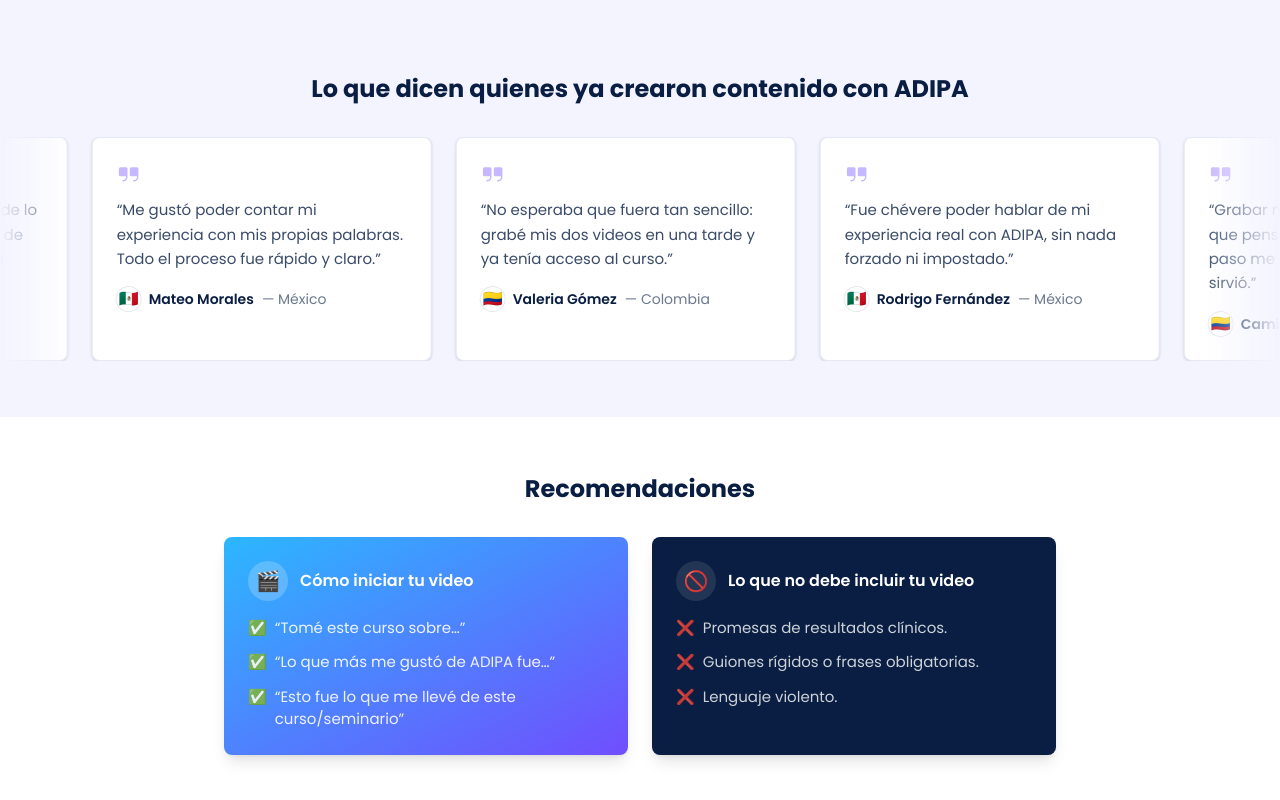
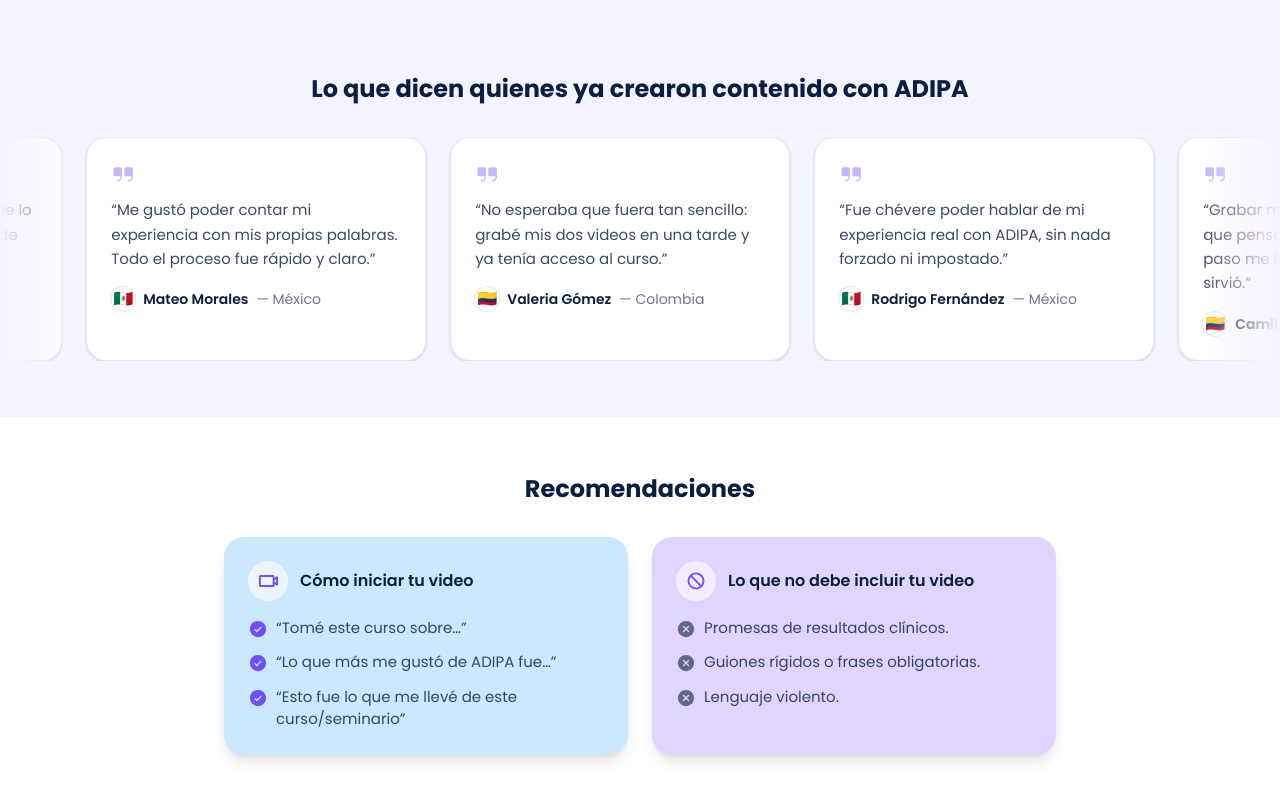
Before and after one commit to lina646/adipa-postulacion-creadores, a Next.js app: page / in a window 1280 px wide. Shown: the part 1984-2784 px from the top of the page. Built offline with nearby package versions, Linux system fonts and the light colour scheme.

Commit message:
Cajas mas redondeadas, quitar degradados y emojis de Recomendaciones (iconos Phosphor), paleta pastel consistente y agregar aviso de valores de curso en Plazos y cursos

```diff
--- a/src/app/globals.css
+++ b/src/app/globals.css
@@ -18,7 +18,7 @@ body {
 .adipa-card {
   background: var(--adipa-card-bg);
   border: 1px solid var(--adipa-card-border);
-  border-radius: 8px;
+  border-radius: 20px;
   box-shadow: var(--adipa-card-shadow);
 }
 
--- a/src/app/page.tsx
+++ b/src/app/page.tsx
@@ -8,6 +8,10 @@ import {
   LinkedinLogo,
   YoutubeLogo,
   SpotifyLogo,
+  CheckCircle,
+  XCircle,
+  Prohibit,
+  Info,
 } from "@phosphor-icons/react/dist/ssr";
 import { Reveal } from "@/components/Reveal";
 import { CountryBriefPicker } from "@/components/CountryBriefPicker";
@@ -196,48 +200,48 @@ export default function Home() {
           </Reveal>
           <div className="mt-8 grid gap-6 sm:grid-cols-2">
             <Reveal>
-              <div className="h-full rounded-adipa bg-gradient-to-br from-brand-cyan to-brand-purple p-6 text-white shadow-lg transition-transform hover:-translate-y-1">
+              <div className="h-full rounded-adipa bg-brand-lightBlue p-6 text-brand-navy shadow-lg transition-transform hover:-translate-y-1">
                 <div className="flex items-center gap-3">
-                  <span className="flex h-10 w-10 shrink-0 items-center justify-center rounded-full bg-white/20 text-xl">
-                    🎬
+                  <span className="flex h-10 w-10 shrink-0 items-center justify-center rounded-full bg-white/60">
+                    <VideoCamera size={20} weight="bold" className="text-brand-purple" />
                   </span>
                   <h3 className="text-base font-semibold">Cómo iniciar tu video</h3>
                 </div>
-                <ul className="mt-4 space-y-3 text-[15px] text-white/90">
+                <ul className="mt-4 space-y-3 text-[15px] text-brand-navy/80">
                   <li className="flex items-start gap-2">
-                    <span aria-hidden="true">✅</span>
+                    <CheckCircle size={20} weight="fill" className="mt-0.5 shrink-0 text-brand-purple" />
                     <span>&ldquo;Tomé este curso sobre…&rdquo;</span>
                   </li>
                   <li className="flex items-start gap-2">
-                    <span aria-hidden="true">✅</span>
+                    <CheckCircle size={20} weight="fill" className="mt-0.5 shrink-0 text-brand-purple" />
                     <span>&ldquo;Lo que más me gustó de ADIPA fue…&rdquo;</span>
                   </li>
                   <li className="flex items-start gap-2">
-                    <span aria-hidden="true">✅</span>
+                    <CheckCircle size={20} weight="fill" className="mt-0.5 shrink-0 text-brand-purple" />
                     <span>&ldquo;Esto fue lo que me llevé de este curso/seminario&rdquo;</span>
                   </li>
                 </ul>
               </div>
             </Reveal>
             <Reveal delay={120}>
-              <div className="h-full rounded-adipa bg-brand-navy p-6 text-white shadow-lg transition-transform hover:-translate-y-1">
+              <div className="h-full rounded-adipa bg-brand-lavender p-6 text-brand-navy shadow-lg transition-transform hover:-translate-y-1">
                 <div className="flex items-center gap-3">
-                  <span className="flex h-10 w-10 shrink-0 items-center justify-center rounded-full bg-white/10 text-xl">
-                    🚫
+                  <span className="flex h-10 w-10 shrink-0 items-center justify-center rounded-full bg-white/60">
+                    <Prohibit size={20} weight="bold" className="text-brand-purple" />
                   </span>
                   <h3 className="text-base font-semibold">Lo que no debe incluir tu video</h3>
                 </div>
-                <ul className="mt-4 space-y-3 text-[15px] text-white/80">
+                <ul className="mt-4 space-y-3 text-[15px] text-brand-navy/80">
                   <li className="flex items-start gap-2">
-                    <span aria-hidden="true">❌</span>
+                    <XCircle size={20} weight="fill" className="mt-0.5 shrink-0 text-brand-navy/60" />
                     <span>Promesas de resultados clínicos.</span>
                   </li>
                   <li className="flex items-start gap-2">
-                    <span aria-hidden="true">❌</span>
+                    <XCircle size={20} weight="fill" className="mt-0.5 shrink-0 text-brand-navy/60" />
                     <span>Guiones rígidos o frases obligatorias.</span>
                   </li>
                   <li className="flex items-start gap-2">
-                    <span aria-hidden="true">❌</span>
+                    <XCircle size={20} weight="fill" className="mt-0.5 shrink-0 text-brand-navy/60" />
                     <span>Lenguaje violento.</span>
                   </li>
                 </ul>
@@ -273,6 +277,25 @@ export default function Home() {
               <CountryBriefPicker />
             </Reveal>
           </div>
+          <Reveal delay={200}>
+            <div className="mt-6 flex items-start gap-4 rounded-adipa bg-white p-6 text-brand-navy shadow-lg">
+              <span className="flex h-11 w-11 shrink-0 items-center justify-center rounded-full bg-brand-purple/10">
+                <Info size={22} weight="bold" className="text-brand-purple" />
+              </span>
+              <div>
+                <h3 className="text-lg font-semibold">A tener en cuenta</h3>
+                <p className="mt-2 text-[15px] leading-relaxed text-brand-navy/80">
+                  El curso debe ser <strong>asincrónico</strong> y su valor debe coincidir con uno
+                  de los siguientes; de lo contrario, la postulación no será tomada en cuenta:
+                </p>
+                <ul className="mt-3 space-y-1.5 text-[15px] text-brand-navy/80">
+                  <li>🇨🇴 Colombia — $80.000 COP</li>
+                  <li>🇲🇽 México — $540 MXN</li>
+                  <li>🇦🇷 Argentina — $40.000 ARS</li>
+                </ul>
+              </div>
+            </div>
+          </Reveal>
         </div>
       </section>
 
--- a/tailwind.config.ts
+++ b/tailwind.config.ts
@@ -18,7 +18,7 @@ const config: Config = {
         sans: ["Poppins", "Helvetica", "sans-serif"],
       },
       borderRadius: {
-        adipa: "8px",
+        adipa: "20px",
       },
     },
   },
```
